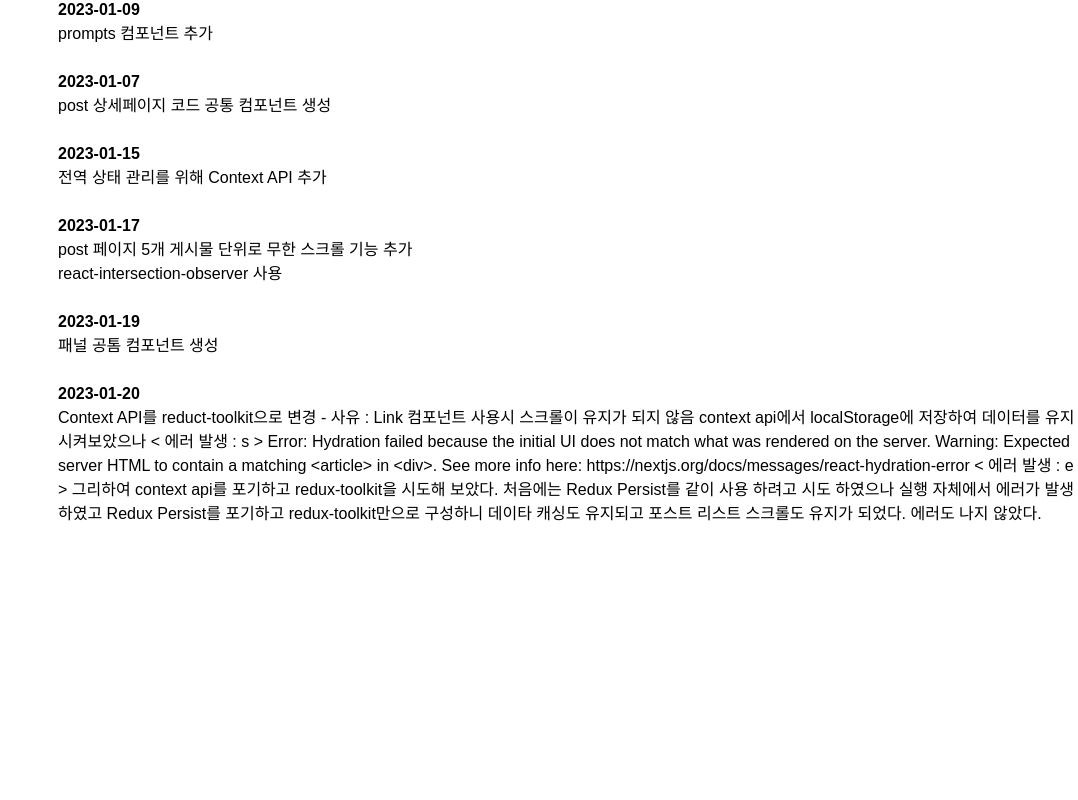
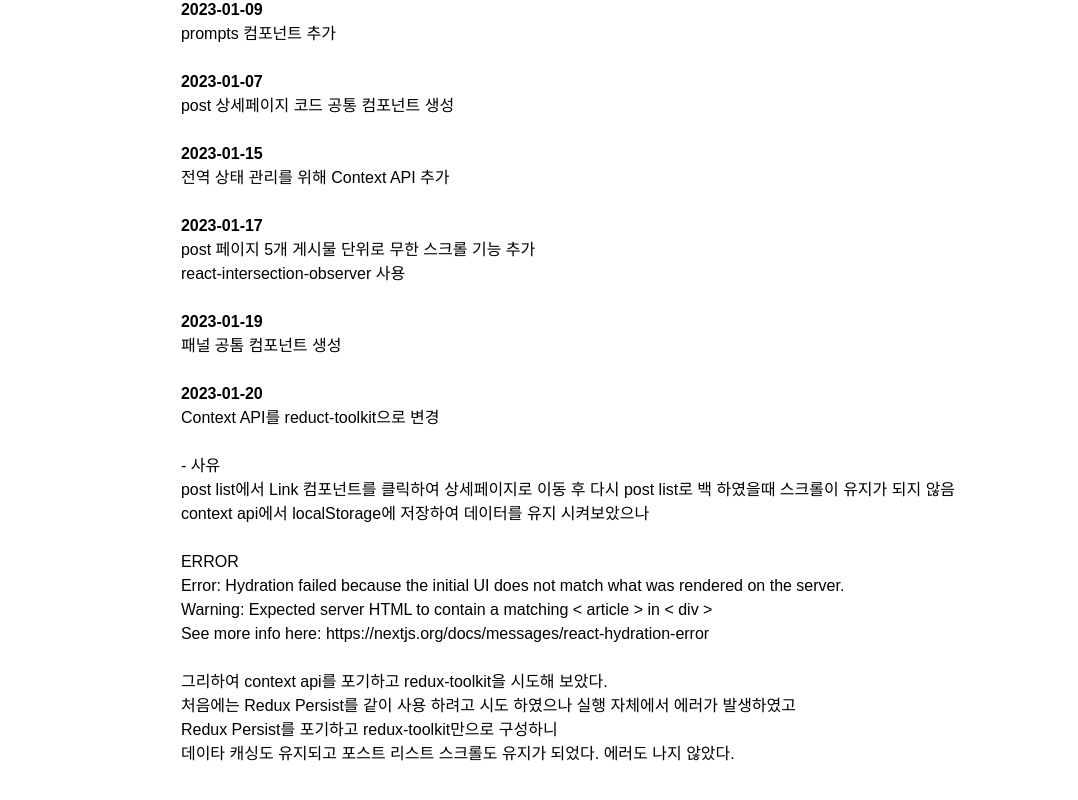
Before and after one commit to nam-yeun-hwa/my-blog, a Next.js app: page /update in a window 1280 px wide. Shown: the part 851-1651 px from the top of the page, without its empty margins (202-1280 px from the left). Before the commit the page ends 1401 px from the top, so only its background shows below. Built offline with nearby package versions, Linux system fonts and the light colour scheme; a web font is replaced by a local one.

Commit message:
Comment(update page):업데이트에 이슈 공유 내용 추가

```diff
--- a/src/app/(layoutCase)/update/page.tsx
+++ b/src/app/(layoutCase)/update/page.tsx
@@ -71,20 +71,26 @@ export default function about() {
       <br />
       <br />
       <b> 2023-01-20 </b> <br />
-      {`Context API를 reduct-toolkit으로 변경
-      - 사유 : Link 컴포넌트 사용시 스크롤이 유지가 되지 않음
-      context api에서 localStorage에 저장하여 데이터를 유지 시켜보았으나
+      <div
+        dangerouslySetInnerHTML={{
+          __html: `Context API를 reduct-toolkit으로 변경 </br></br>
+      - 사유
+      </br>
+      post list에서 Link 컴포넌트를 클릭하여 상세페이지로 이동 후 다시 post list로 백 하였을때 스크롤이 유지가 되지 않음</br>
+      context api에서 localStorage에 저장하여 데이터를 유지 시켜보았으나</br>
+      </br>
+      ERROR </br>
+      Error: Hydration failed because the initial UI does not match what was rendered on the server.</br>
+      Warning: Expected server HTML to contain a matching < article > in < div ></br>
+      See more info here: https://nextjs.org/docs/messages/react-hydration-error</br>
+      </br>
 
-      < 에러 발생 : s >
-      Error: Hydration failed because the initial UI does not match what was rendered on the server.
-      Warning: Expected server HTML to contain a matching <article> in <div>.
-      See more info here: https://nextjs.org/docs/messages/react-hydration-error
-      < 에러 발생 : e >
-
-      그리하여 context api를 포기하고 redux-toolkit을 시도해 보았다.
-      처음에는 Redux Persist를 같이 사용 하려고 시도 하였으나 실행 자체에서 에러가 발생하였고
-      Redux Persist를 포기하고 redux-toolkit만으로 구성하니
-      데이타 캐싱도 유지되고 포스트 리스트 스크롤도 유지가 되었다. 에러도 나지 않았다.`}
+      그리하여 context api를 포기하고 redux-toolkit을 시도해 보았다.</br>
+      처음에는 Redux Persist를 같이 사용 하려고 시도 하였으나 실행 자체에서 에러가 발생하였고 </br>
+      Redux Persist를 포기하고 redux-toolkit만으로 구성하니 </br>
+      데이타 캐싱도 유지되고 포스트 리스트 스크롤도 유지가 되었다. 에러도 나지 않았다.</br>`,
+        }}
+      ></div>
       <br />
       <br />
     </div>
```
